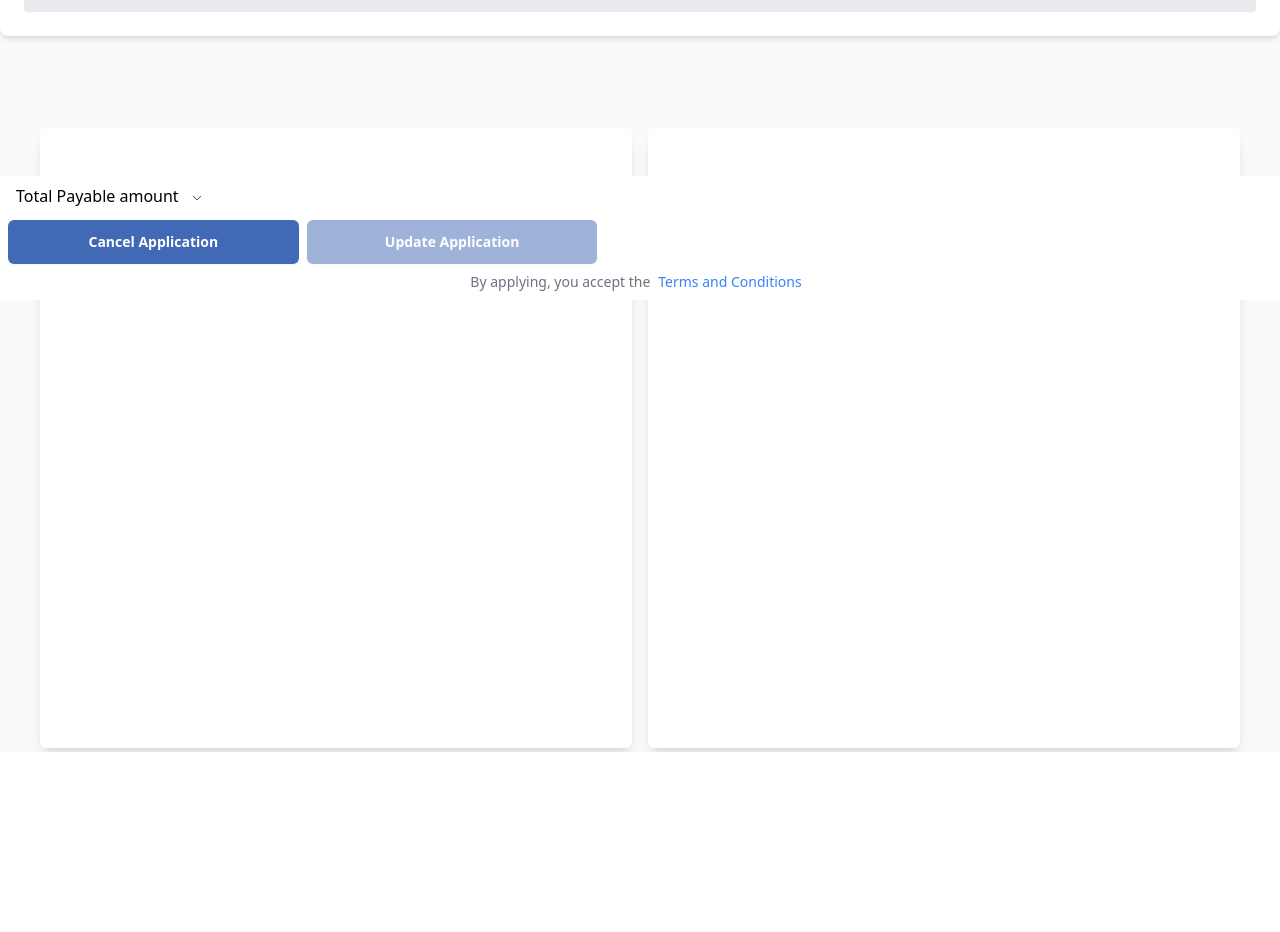
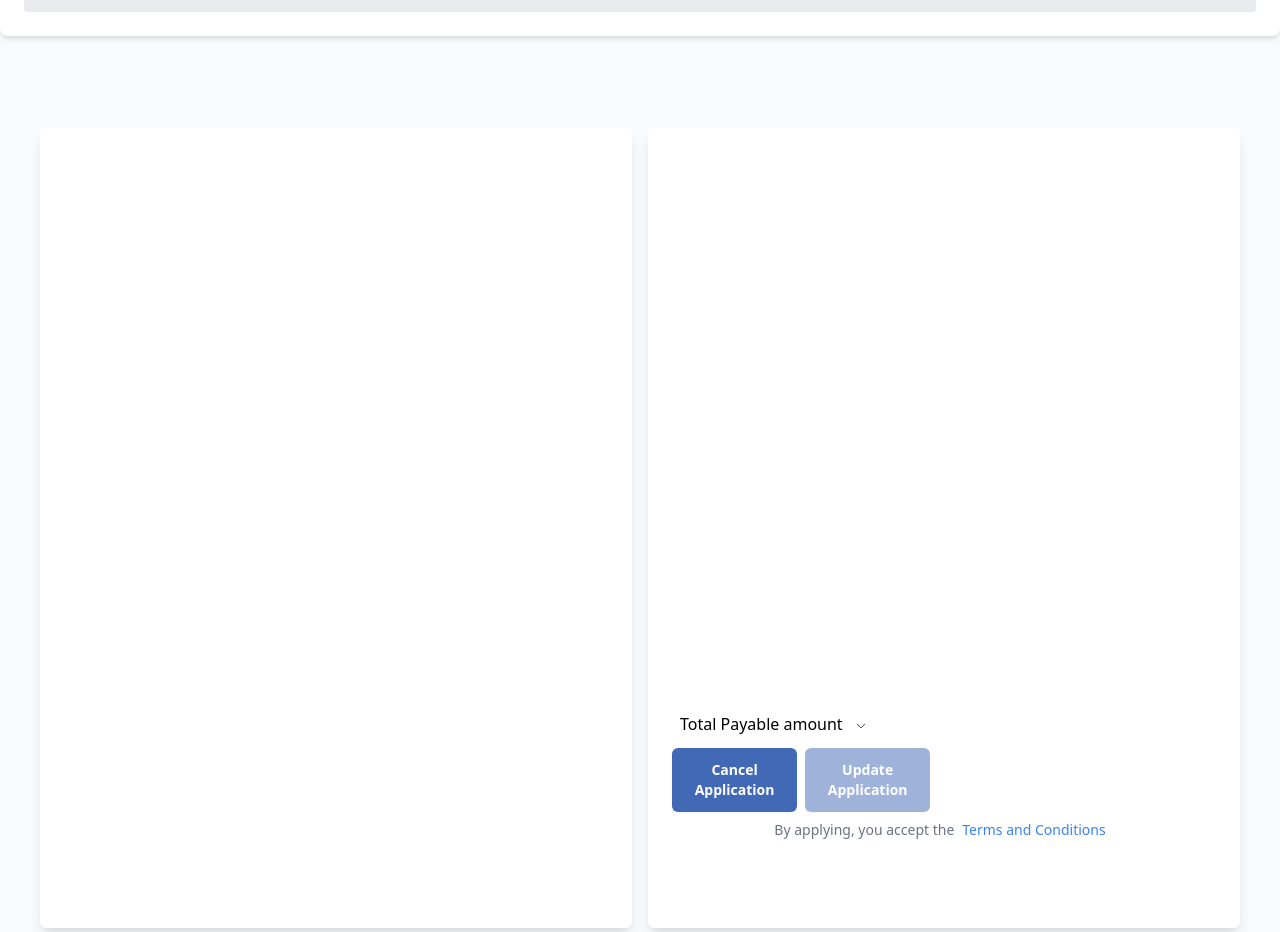
Before and after one commit to kabilan0279/ipoFrontEnd, a plain HTML site: page applicationupdate.html in a window 1280 px wide. Shown: the part 420-1352 px from the top of the page. Before the commit the page ends 1172 px from the top, so only its background shows below. Drawn offline with nearby package versions, Linux system fonts and the light colour scheme.

Commit message:
erferferg

```diff
--- a/applicationupdate.html
+++ b/applicationupdate.html
@@ -83,34 +83,53 @@
 
 
 
-    /* For mobile view - keep as is  and style for desktop view */
+   /* For mobile view - keep bottom button fixed */
   .fixed-bottom-button {
     position: fixed;
     bottom: 0;
     left: 0;
     right: 0;
     box-shadow: 0 -2px 10px rgba(0,0,0,0.1);
+    background: white;
+    z-index: 10;
   }
 
-  /* For desktop view - adjust maincontent position */
+  /* For desktop view - adjust positioning */
   @media (min-width: 768px) {
-    #maincontent {
-      position: relative;
-      min-height: 90vh; /* Take up 90% of viewport height */
+    /* Make the right column a flex container with column direction */
+    .w-full.md\:w-1\/2 {
+      display: flex;
+      flex-direction: column;
+      height: 100vh; /* Take full viewport height */
+      position: relative; /* Needed for absolute positioning of children */
     }
 
+    /* Main content should grow to fill available space */
+    #maincontent {
+      flex-grow: 1;
+      overflow-y: auto; /* Allow scrolling if content is long */
+      padding-bottom: 180px; /* Space for the fixed bottom button */
+    }
+
+    /* Fixed bottom button positioning for desktop */
     .fixed-bottom-button {
       position: absolute;
-      bottom: 10%; /* Position at 10% from bottom of maincontent */
+      bottom: 10%; /* Position 10% from bottom of container */
       left: 0;
       right: 0;
       box-shadow: none;
+      padding: 0 16px;
     }
 
-    /* Optional: Add some margin to prevent content overlap */
-    #maincontent > div:first-child {
-      margin-bottom: 150px; /* Adjust based on your fixed content height */
+    /* Optional: Add some styling to the right column */
+    .md\:shadow-lg {
+      box-shadow: 0 4px 6px -1px rgba(0, 0, 0, 0.1);
     }
+  }
+
+  /* Make sure the main content container doesn't overflow */
+  .overflow-hidden {
+    overflow: visible;
   }
 
 
```
